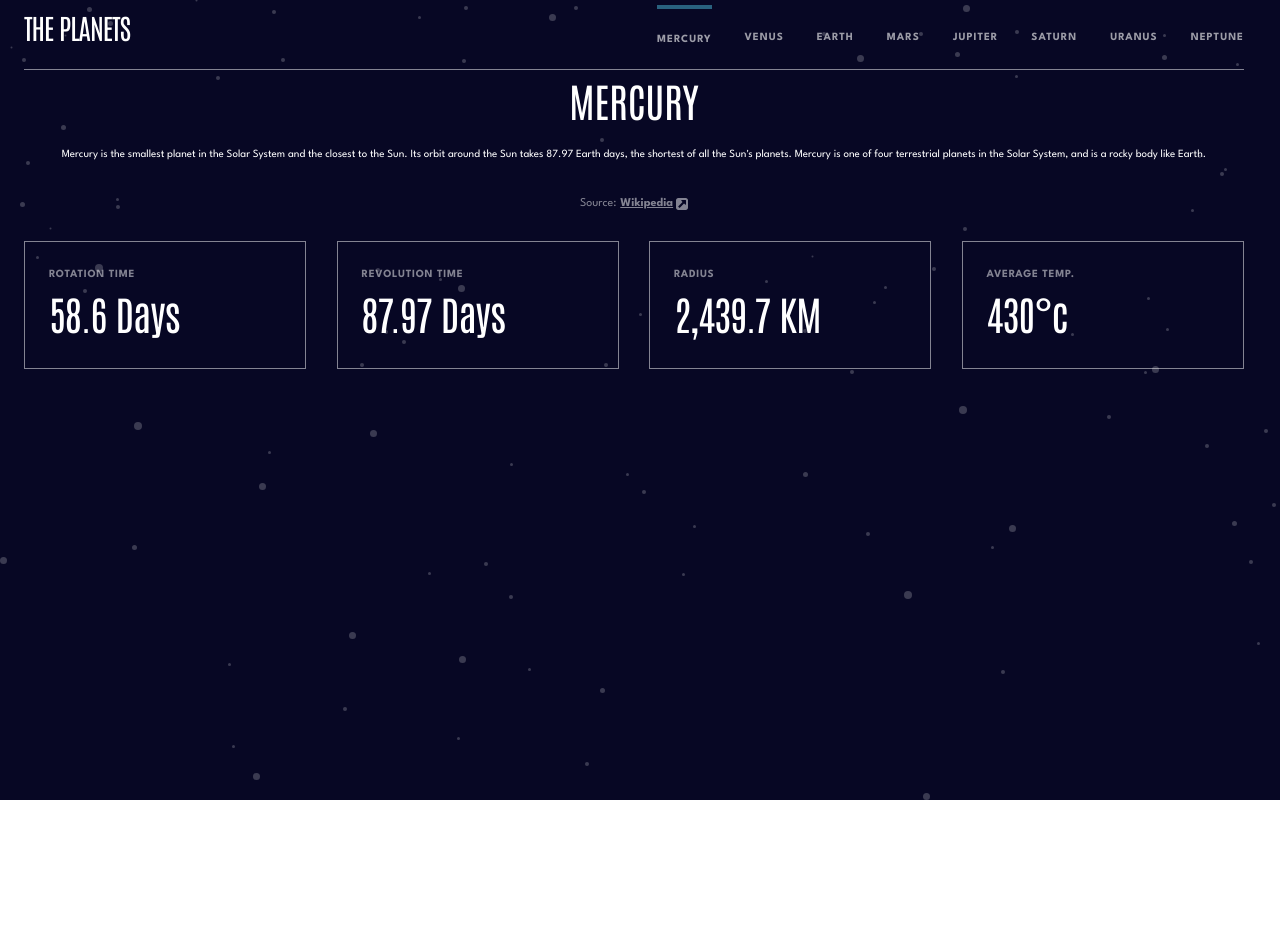
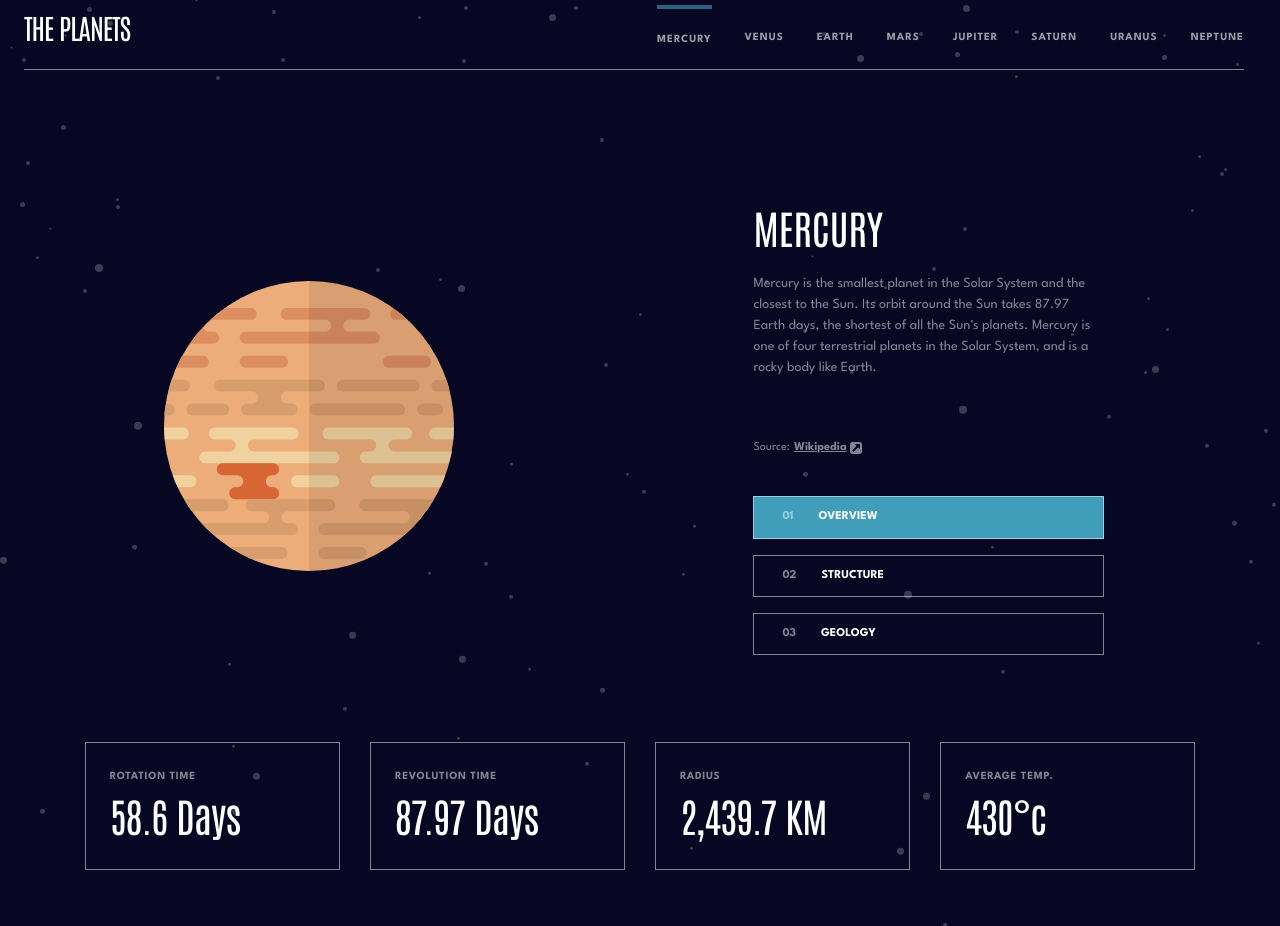
Before and after one commit to Rodcosta85/REACT---Planets, a React (Vite) app in the folder vite-project/: page / in a window 1280 px wide. Before the commit the page ends 800 px from the top, so only its background shows below. Built offline with nearby package versions, Linux system fonts and the light colour scheme.

Commit message:
Final adjustments for the tablet and mobile versions; Added another key to the data.json file to handle the background color of the inner tab system;

```diff
--- a/vite-project/src/App.tsx
+++ b/vite-project/src/App.tsx
@@ -25,7 +25,10 @@ function App() {
   }
 
   return (
-    <div className='bg-very-dark-blue bg-[url(assets/background-stars.svg)] w-full h-[100vh] relative'>
+    <div className='bg-very-dark-blue bg-[url(assets/background-stars.svg)] w-full h-[100vh] relative pb-[3.5rem]
+    tablet:h-full
+    mobile:h-full
+    '>
 
       <Header
         planetDetails={planetDetails}
--- a/vite-project/src/TabContent/SourceP/index.tsx
+++ b/vite-project/src/TabContent/SourceP/index.tsx
@@ -1,24 +1,44 @@
+// components
+
+
+
 // imagens/assets
 import SourceImg from './../../assets/icon-source.svg'
+import Jupiter from './../../assets/planet-jupiter.svg'
 
 import type { PlanetProps } from '../../planet'
 
 interface SourceProps {
-    separateTabs: string
+    separateTabs: string,
+    setSeparateTabs: any,
     sections: any
     planetDetails: PlanetProps[]
-    activeTab: number
+    activeTab: number,
+    sectionKeys: ReadonlyArray<string>
 }
 
-const index:React.FC<SourceProps> = ({ planetDetails, activeTab, separateTabs, sections }) => {
+const index: React.FC<SourceProps> = ({ planetDetails, activeTab, separateTabs, setSeparateTabs, sections, sectionKeys }) => {
+
+
     return (
-    <div className='flex flex-col gap-[2rem] pl-[1.5rem] pr-[2.25rem]'>
-                <div className='flex flex-col gap-[1rem]'>
-                    <h1 className='text-white text-[2.5rem] text-center font-antonio uppercase'>{planetDetails[activeTab]?.name}</h1>
-                    <p className='text-white text-[0.6875rem] text-center font-spartan'>{sections[separateTabs]?.content}</p>
-                </div>
+        <div className='flex desktop:flex-row justify-center desktop:gap-[18.69rem] desktop:pl-[1.5rem] desktop:pr-[2.25rem] desktop:pt-[7.94rem] w-[100%]
+        tablet:flex-col tablet:gap-[5rem] tablet:pt-[5rem] tablet:pl-[2.5rem] tablet:pr-[2.5rem]
+        mobile:flex-col mobile:items-center mobile:gap-[2.75rem] mobile:pt-0
+        '>
+            <img
+                src={Jupiter}
+                alt=""
+                className='desktop:w-[18.125rem] desktop:h-[18.125rem]
+                tablet:w-[11.5rem] tablet:h-[11.5rem]
+                mobile:w-[6.9375rem] mobile:h-[6.9375rem]
+                '
+            />
+            <aside className='flex desktop:flex-col tablet:flex-row desktop:gap-[2.44rem] gap-[1.5rem] tablet:gap-[4.31rem] mobile:items-center tablet:items-start desktop:w-[21.88rem] w-full'>
 
-                <div className='flex justify-center items-center gap-[4px] text-opaq-white text-[0.75rem] font-spartan'>
+                <div className='flex flex-col gap-[1rem] justify-start tablet:justify-between'>
+                    <h1 className='text-white text-[2.5rem] desktop:text-left tablet:text-left mobile:text-center font-antonio uppercase'>{planetDetails[activeTab]?.name}</h1>
+                    <p className='text-opaq-white text-[0.875rem] text-left tablet:text-left mobile:text-center font-spartan desktop:w-[21.875rem] tablet:w-[21.1875rem]  desktop:h-[9.38rem]'>{sections[separateTabs]?.content}</p>
+                    <div className='flex justify-start items-center gap-[4px] text-opaq-white text-[0.75rem] font-spartan'>
                         <p>Source:</p>
                         <span>
                             <a
@@ -35,6 +55,29 @@ const index:React.FC<SourceProps> = ({ planetDetails, activeTab, separateTabs, s
                         </span>
                     </div>
                 </div>
+
+
+
+
+                <div className='mobile:hidden tablet:flex tablet:flex-col tablet:gap-[1rem] w-full'>
+                    {sectionKeys.map((key: string, index: number) => (
+                        <button
+                            key={key}
+                            onClick={() => setSeparateTabs(key)}
+                            className={`text-white text-[0.75rem] uppercase font-bold font-spartan cursor-pointer relative z-99 transition-all pt-[0.7rem] pb-[0.7rem] pl-[1.75rem] border-[1px] border-opaq-white
+                            flex gap-[1.56rem]
+                            ${separateTabs === key ? `${planetDetails[activeTab]?.backgroundColor}` : 'bg-transparent'}
+                        `}
+                        >
+                            <span className='text-opaq-white'>0{index + 1}</span>
+                            {key.charAt(0).toUpperCase() + key.slice(1)}
+                        </button>
+                    ))}
+                </div>
+
+            </aside>
+
+        </div>
     )
 }
 
--- a/vite-project/src/TabContent/Statistics/index.tsx
+++ b/vite-project/src/TabContent/Statistics/index.tsx
@@ -15,64 +15,77 @@ interface StatsProps {
 const index: React.FC<StatsProps> = ({ planetDetails, activeTab }) => {
 
     return (
-        <div className='flex flex-col justify-between items-center gap-[0.5rem] pl-[1.5rem] pr-[2.25rem] mt-[1.75rem]
-        desktop:flex-row desktop:gap-[1.88rem]
+        <div className='flex flex-col justify-between items-center gap-[0.5rem] mobile:pl-[1.5rem] mobile:pr-[2.25rem]
+        desktop:flex-row desktop:justify-center desktop:gap-[1.88rem] desktop:pl-[2rem] desktop:pr-[2rem]
+        tablet:flex-row tablet:pl-[2.5rem] tablet:pr-[2.5rem]
         '>
 
-            <div className='flex justify-between items-center w-full h-[3rem] border-opaq-white border-[1px] pl-[1.5rem] pr-[1.5rem] pt-[1rem] pb-[1rem]
-            desktop:flex-col desktop:justify-center desktop:items-start desktop:h-[8rem]
+            <div className='flex justify-between items-center w-full min-h-[3rem] border-opaq-white border-[1px] pl-[1.5rem] pr-[1.5rem] pt-[1rem] pb-[1rem]
+            desktop:w-[15.94rem] desktop:flex-col desktop:justify-center desktop:items-start desktop:min-h-[8rem]
+            tablet:flex-col tablet:items-start tablet:min-h-[5.5rem]
             '>
                 <p className='font-spartan font-bold text-opaq-white text-[0.5rem] tracking-[0.045rem]
                 desktop:text-[0.6875rem]
+                tablet:text-[0.5rem]
                 '>
                     ROTATION TIME
                 </p>
                 <h3 className='font-antonio text-white text-[1.25rem] tracking-[-0.046rem]
                 desktop:text-[2.5rem]
+                tablet:text-[1.5rem]
                 '>
                     {planetDetails[activeTab]?.rotation} </h3>
             </div>
 
-            <div className='flex justify-between items-center w-full h-[3rem] border-opaq-white border-[1px] pl-[1.5rem] pr-[1.5rem] pt-[1rem] pb-[1rem]
-            desktop:flex-col desktop:justify-center desktop:items-start desktop:h-[8rem]
+            <div className='flex justify-between items-center w-full min-h-[3rem] border-opaq-white border-[1px] pl-[1.5rem] pr-[1.5rem] pt-[1rem] pb-[1rem]
+            desktop:w-[15.94rem] desktop:flex-col desktop:justify-center desktop:items-start desktop:min-h-[8rem]
+            tablet:flex-col tablet:items-start tablet:min-h-[5.5rem]
             '>
                 <p className='font-spartan font-bold text-opaq-white text-[0.5rem] tracking-[0.045rem]
                 desktop:text-[0.6875rem]
+                tablet:text-[0.5rem]
                 '>
                     REVOLUTION TIME
                 </p>
                 <h3 className='font-antonio text-white text-[1.25rem] tracking-[-0.046rem]
                 desktop:text-[2.5rem]
+                tablet:text-[1.5rem]
                 '>
                     {planetDetails[activeTab]?.revolution}
                 </h3>
             </div>
 
-            <div className='flex justify-between items-center w-full h-[3rem] border-opaq-white border-[1px] pl-[1.5rem] pr-[1.5rem] pt-[1rem] pb-[1rem]
-            desktop:flex-col desktop:justify-center desktop:items-start desktop:h-[8rem]
+            <div className='flex justify-between items-center w-full min-h-[3rem] border-opaq-white border-[1px] pl-[1.5rem] pr-[1.5rem] pt-[1rem] pb-[1rem]
+            desktop:w-[15.94rem] desktop:flex-col desktop:justify-center desktop:items-start desktop:min-h-[8rem]
+            tablet:flex-col tablet:items-start tablet:min-h-[5.5rem]
             '>
                 <p className='font-spartan font-bold text-opaq-white text-[0.5rem] tracking-[0.045rem]
                 desktop:text-[0.6875rem]
+                tablet:text-[0.5rem]
                 '>
                     RADIUS
                 </p>
                 <h3 className='font-antonio text-white text-[1.25rem] tracking-[-0.046rem]
                 desktop:text-[2.5rem]
+                tablet:text-[1.5rem]
                 '>
                     {planetDetails[activeTab]?.radius}
                 </h3>
             </div>
 
-            <div className='flex justify-between items-center w-full h-[3rem] border-opaq-white border-[1px] pl-[1.5rem] pr-[1.5rem] pt-[1rem] pb-[1rem]
-            desktop:flex-col desktop:justify-center desktop:items-start desktop:h-[8rem]
+            <div className='flex justify-between items-center w-full min-h-[3rem] border-opaq-white border-[1px] pl-[1.5rem] pr-[1.5rem] pt-[1rem] pb-[1rem]
+            desktop:w-[15.94rem] desktop:flex-col desktop:justify-center desktop:items-start desktop:min-h-[8rem]
+            tablet:flex-col tablet:items-start tablet:min-h-[5.5rem]
             '>
                 <p className='font-spartan font-bold text-opaq-white text-[0.5rem] tracking-[0.045rem]
                 desktop:text-[0.6875rem]
+                tablet:text-[0.5rem]
                 '>
                     AVERAGE TEMP.
                 </p>
                 <h3 className='font-antonio text-white text-[1.25rem] tracking-[-0.046rem]
                 desktop:text-[2.5rem]
+                tablet:text-[1.5rem]
                 '>
                     {planetDetails[activeTab]?.temperature}
                 </h3>
--- a/vite-project/src/TabContent/index.tsx
+++ b/vite-project/src/TabContent/index.tsx
@@ -36,7 +36,7 @@ const index: React.FC<ContentProps> = ({ planetDetails, activeTab, toggleHamb })
 
 
     return (
-        <div className='flex flex-col'>
+        <div className='flex flex-col gap-[5.44rem]'>
             <nav className='desktop:hidden tablet:hidden mobile:flex justify-between gap-[2.69rem] h-[3rem] ml-[1.5rem] mr-[2.25rem]'>
                 {sectionKeys.map((key) => (
                     <button
@@ -59,7 +59,9 @@ const index: React.FC<ContentProps> = ({ planetDetails, activeTab, toggleHamb })
                 planetDetails={planetDetails}
                 sections={sections}
                 separateTabs={separateTabs}
+                setSeparateTabs={setSeparateTabs}
                 activeTab={activeTab}
+                sectionKeys={sectionKeys}
             />
 
             <Statistics
--- a/vite-project/src/data.json
+++ b/vite-project/src/data.json
@@ -24,7 +24,8 @@
     },
     "color": "bg-light-gray",
     "borderBottomColor": "border-b-light-blue",
-    "borderTopColor": "border-t-light-blue"
+    "borderTopColor": "border-t-light-blue",
+    "backgroundColor": "bg-light-blue"
   },
   {
     "name": "Venus",
@@ -51,7 +52,8 @@
     },
     "color": "bg-light-yellow",
     "borderBottomColor": "border-b-very-light-orange",
-    "borderTopColor": "border-t-very-light-orange"
+    "borderTopColor": "border-t-very-light-orange",
+    "backgroundColor": "bg-very-light-orange"
   },
   {
     "name": "Earth",
@@ -78,7 +80,8 @@
     },
     "color": "bg-blueish-purple",
     "borderBottomColor": "border-b-purple",
-    "borderTopColor": "border-t-purple"
+    "borderTopColor": "border-t-purple",
+    "backgroundColor": "bg-purple"
   },
   {
     "name": "Mars",
@@ -105,7 +108,8 @@
     },
     "color": "bg-light-red",
     "borderBottomColor": "border-b-regular-orange",
-    "borderTopColor": "border-t-regular-orange"
+    "borderTopColor": "border-t-regular-orange",
+    "backgroundColor": "bg-regular-orange"
   },
   {
     "name": "Jupiter",
@@ -132,7 +136,8 @@
     },
     "color": "bg-light-brown",
     "borderBottomColor": "border-b-strong-red",
-    "borderTopColor": "border-t-strong-red"
+    "borderTopColor": "border-t-strong-red",
+    "backgroundColor": "bg-strong-red"
   },
   {
     "name": "Saturn",
@@ -159,7 +164,8 @@
     },
     "color": "bg-saturn-yellow",
     "borderBottomColor": "border-b-terracota",
-    "borderTopColor": "border-t-terracota"
+    "borderTopColor": "border-t-terracota",
+    "backgroundColor": "bg-terracota"
   },
   {
     "name": "Uranus",
@@ -186,7 +192,8 @@
     },
     "color": "bg-uranus-aqua",
     "borderBottomColor": "border-b-aqua-green",
-    "borderTopColor": "border-t-aqua-green"
+    "borderTopColor": "border-t-aqua-green",
+    "backgroundColor": "bg-aqua-green"
   },
   {
     "name": "Neptune",
@@ -213,6 +220,7 @@
     },
     "color": "bg-neptune-blue",
     "borderBottomColor": "border-b-regular-blue",
-    "borderTopColor": "border-t-regular-blue"
+    "borderTopColor": "border-t-regular-blue",
+    "backgroundColor": "bg-regular-blue"
   }
 ]
--- a/vite-project/src/planet.ts
+++ b/vite-project/src/planet.ts
@@ -31,5 +31,6 @@ export interface PlanetProps {
   images: Images,
   color: string,
   borderBottomColor: string
-  borderTopColor: string
+  borderTopColor: string,
+  backgroundColor: string
 }
```
Lines whose indentation alone changed are shown as unchanged.
